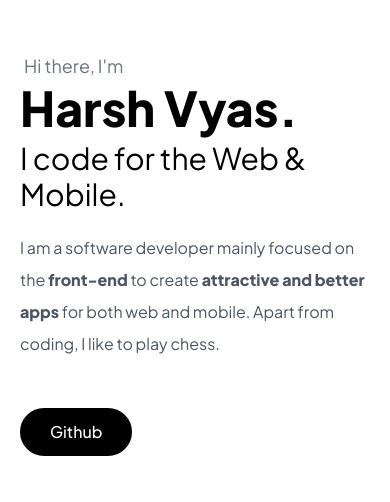
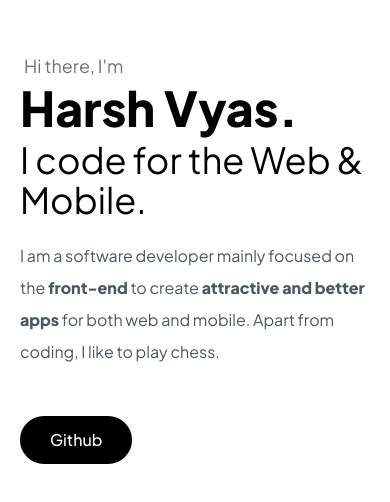
Before and after one commit to hrvsdev/hrvs, a Next.js app: page / in a window 390 px wide. Shown: the top 502 px of the page. Built offline with nearby package versions, Linux system fonts and the light colour scheme.

Commit message:
changed tag font size

```diff
--- a/components/Home/Hero/Hero.tsx
+++ b/components/Home/Hero/Hero.tsx
@@ -6,7 +6,7 @@
         <h1 className="text-5xl sm:text-6xl md:text-7xl font-bold mb-2 sm:mb-4">
           Harsh Vyas.
         </h1>
-        <p className="text-3xl sm:text-4xl md:text-6xl mb-5">
+        <p className="text-4xl sm:text-5xl md:text-6xl mb-5">
           I code for the Web & Mobile.
         </p>
         <p className="text-base md:text-lg mb-12 leading-8 text-gray-600 max-w-xl">
```
